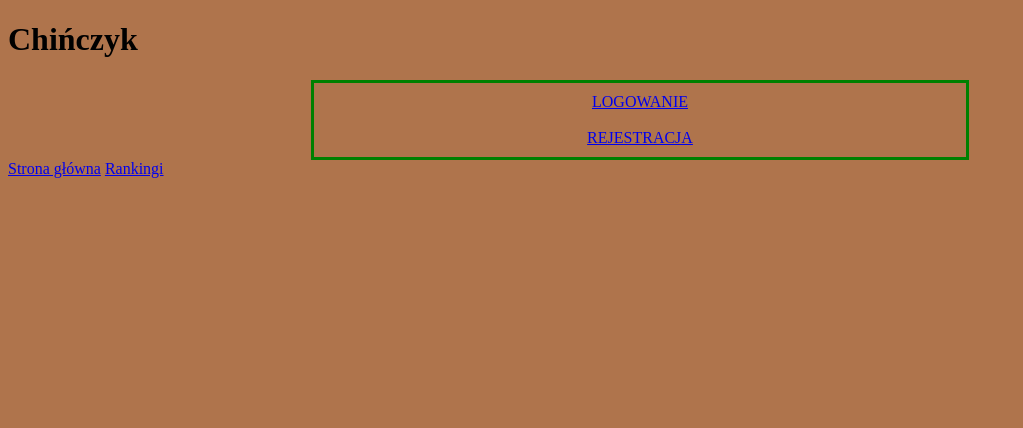
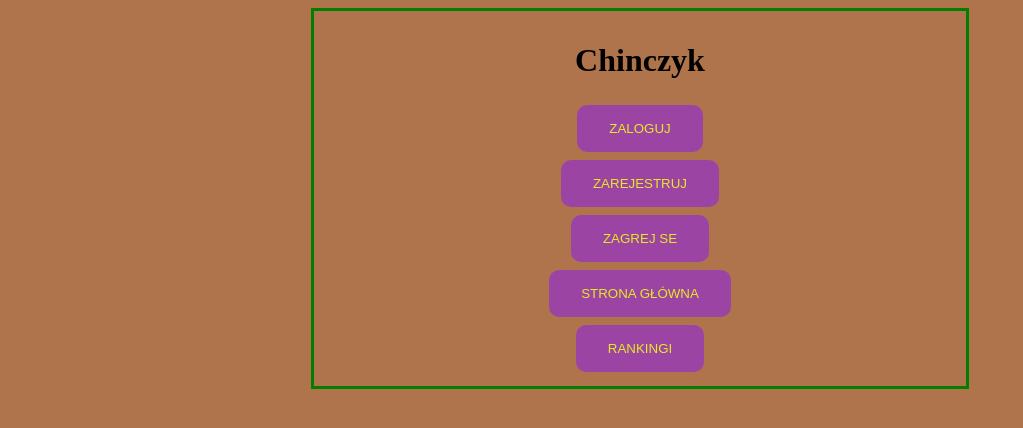
Before and after one commit to SCube19/bd, a PHP site: page /chinczyk.php in a window 1280 px wide. Shown: the top 428 px of the page, without its empty margins (0-1023 px from the left). Run offline with PHP 8.4, Linux system fonts and the light colour scheme.

Commit message:
Ładna stronka :0

```diff
--- a/chinczyk.php
+++ b/chinczyk.php
@@ -18,17 +18,30 @@ setcookie('last_page', 'chinczyk.php');
 </head>
 
 <body>
-    <h1>Chińczyk</h1>
-    <?php if (isset($_COOKIE['active_username'])) : ?>
-        <div class="center"><a href="logout.php">WYLOGUJ</a></div>
-    <?php else : ?>
-        <div class="center">
-            <a href="login_page.php">LOGOWANIE</a><br><br>
-            <a href="registration_page.php">REJESTRACJA</a>
-        </div>
-    <?php endif; ?>
-    <a href='index.php'>Strona główna</a>
-    <a href='leaderboards.php'>Rankingi</a>
+<div class="center">
+        <h1>Chinczyk</h1>
+        <?php if (isset($_COOKIE['active_username'])) : ?>
+            <form action="logout.php">
+                <input type="submit" value="WYLOGUJ" />
+            </form>
+        <?php else : ?>
+            <form action="login_page.php">
+                <input type="submit" value="ZALOGUJ" />
+            </form>
+            <form action="registration_page.php">
+                <input type="submit" value="ZAREJESTRUJ" />
+            </form>
+        <?php endif; ?>
+        <form action="chinczyk_sym.php">
+            <input type="submit" value="ZAGREJ SE" />
+        </form>
+        <form action="index.php">
+            <input type="submit" value="STRONA GŁÓWNA" />
+        </form>
+        <form action="leaderboards.php?game=chinczyk">
+            <input type="submit" value="RANKINGI" />
+        </form>
+    </div>
 
 </body>
 
--- a/styles.css
+++ b/styles.css
@@ -46,3 +46,40 @@ img.box:hover {
     opacity: 0.5;
     border-radius: 40px;
 }
+
+input[type=submit]:hover {
+    background-color: #2db7cfab;
+    color: rgb(216, 42, 42)
+}
+
+input[type=button],
+input[type=submit],
+input[type=reset] {
+    transition: .5s ease;
+    background-color: #942dcfab;
+    border: none;
+    color: rgb(230, 233, 36);
+    padding: 16px 32px;
+    text-decoration: bold;
+    margin: 4px 2px;
+    cursor: pointer;
+    border-radius: 10px;
+}
+
+input[type=text],
+input[type=password] {
+    height: 5%;
+    width: 130px;
+    box-sizing: border-box;
+    border: 2px solid #ccc;
+    border-radius: 4px;
+    font-size: 16px;
+    background-color: white;
+    background-repeat: no-repeat;
+    transition: width 0.4s ease-in-out;
+}
+
+input[type=text]:focus,
+input[type=password]:focus {
+    width: 10%;
+}
```
Also changed, not shown: bierki.php (+19 -7 lines), index.php (+16 -7 lines), leaderboards.php (+19 -10 lines), login_page.php (+7 -3 lines), pilka.php (+24 -11 lines), registration_page.php (+6 -2 lines), szachy.php (+20 -8 lines), warcaby.php (+20 -8 lines).
